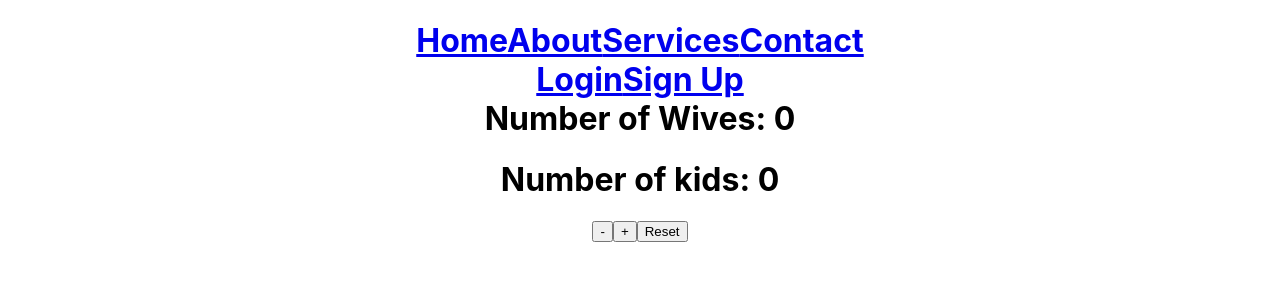
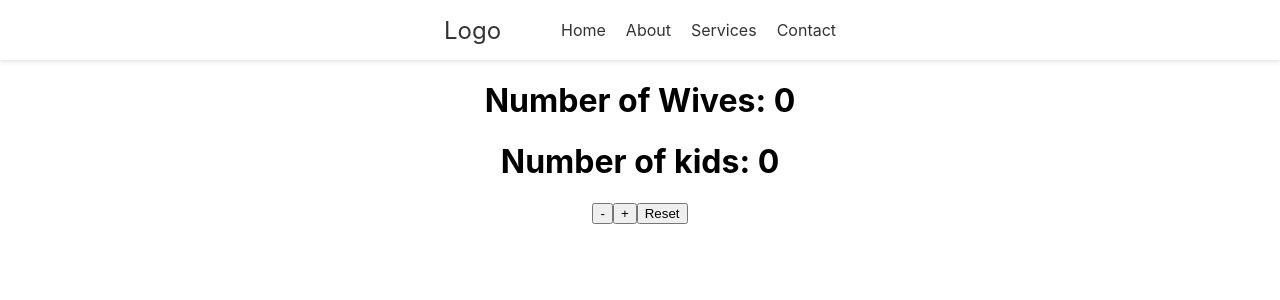
Before and after one commit to aamuhammadi/academy-practice-app, a React (Create React App) app: page / in a window 1280 px wide. Shown: the top 300 px of the page. Built offline with nearby package versions, Linux system fonts and the light colour scheme.

Commit message:
bilal changes

```diff
--- a/src/App.css
+++ b/src/App.css
@@ -36,3 +36,45 @@
     transform: rotate(360deg);
   }
 }
+.navbar {
+  background-color: #ffffff;
+  height: 60px;
+  display: flex;
+  align-items: center;
+  box-shadow: 0 2px 4px rgba(0, 0, 0, 0.1);
+}
+
+.container {
+  max-width: 1200px;
+  margin: 0 auto;
+  padding: 0 20px;
+  display: flex;
+  justify-content: space-between;
+  align-items: center;
+}
+
+.navbar-brand {
+  font-size: 24px;
+  color: #333333;
+  text-decoration: none;
+}
+
+.navbar-menu {
+  list-style: none;
+  display: flex;
+}
+
+.navbar-menu li {
+  margin-left: 20px;
+}
+
+.navbar-menu li a {
+  font-size: 16px;
+  color: #333333;
+  text-decoration: none;
+  transition: color 0.3s;
+}
+
+.navbar-menu li a:hover {
+  color: #555555;
+}
--- a/src/App.js
+++ b/src/App.js
@@ -25,8 +25,8 @@ function App() {
 
   return (
     <div className="App">
+      <Navbar />
       <h1>
-        <Navbar />
         {wives === 1 ? "Wife" : "Number of Wives"}: {wives}
       </h1>
       <h1>Number of kids: {kids}</h1>
--- a/src/Components/Nav/navbar.js
+++ b/src/Components/Nav/navbar.js
@@ -2,32 +2,25 @@ import React from "react";
 
 const Navbar = () => {
   return (
-    <nav className="bg-blue-500">
-      <div className="max-w-6xl mx-auto px-4">
-        <div className="flex justify-between">
-          <div className="flex space-x-4">
-            <a href="#" className="text-white font-bold text-lg">
-              Home
-            </a>
-            <a href="#" className="text-white hover:text-gray-200">
-              About
-            </a>
-            <a href="#" className="text-white hover:text-gray-200">
-              Services
-            </a>
-            <a href="#" className="text-white hover:text-gray-200">
-              Contact
-            </a>
-          </div>
-          <div className="flex space-x-4">
-            <a href="#" className="text-white hover:text-gray-200">
-              Login
-            </a>
-            <a href="#" className="text-white hover:text-gray-200">
-              Sign Up
-            </a>
-          </div>
-        </div>
+    <nav className="navbar">
+      <div className="container">
+        <a className="navbar-brand" href="#">
+          Logo
+        </a>
+        <ul className="navbar-menu">
+          <li>
+            <a href="#">Home</a>
+          </li>
+          <li>
+            <a href="#">About</a>
+          </li>
+          <li>
+            <a href="#">Services</a>
+          </li>
+          <li>
+            <a href="#">Contact</a>
+          </li>
+        </ul>
       </div>
     </nav>
   );
--- a/src/index.js
+++ b/src/index.js
@@ -3,7 +3,6 @@ import ReactDOM from "react-dom/client";
 import "./index.css";
 import App from "./App";
 import reportWebVitals from "./reportWebVitals";
-import "tailwindcss/tailwind.css";
 
 const root = ReactDOM.createRoot(document.getElementById("root"));
 root.render(
```
